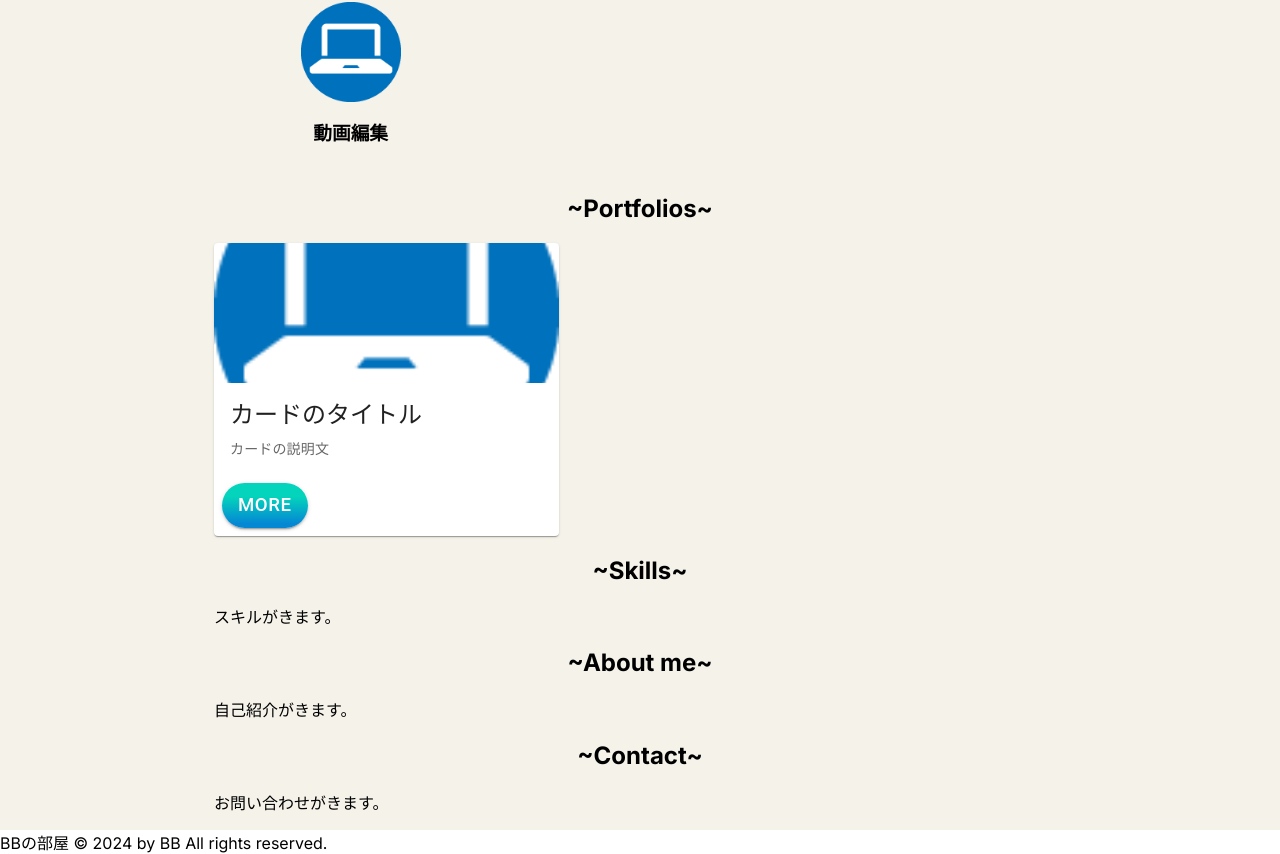
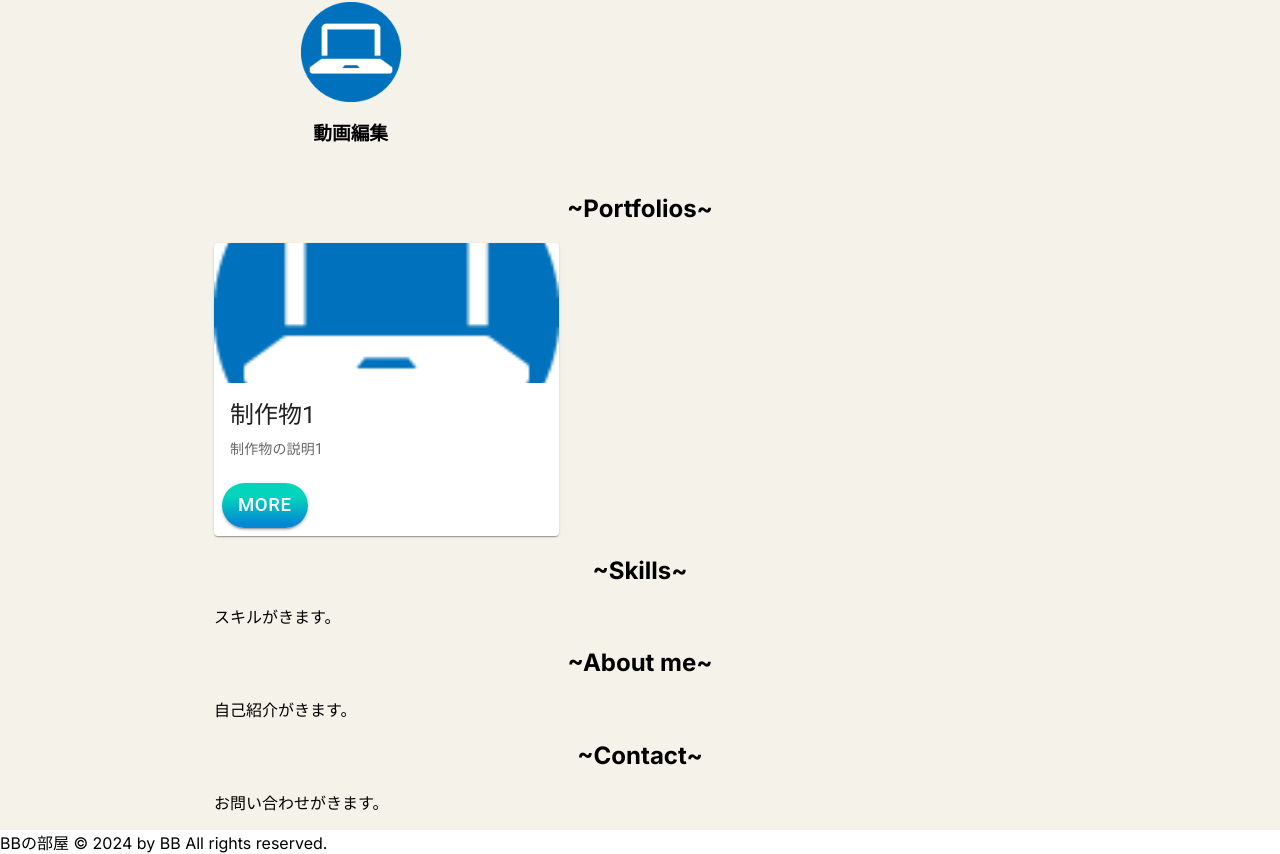
Before and after one commit to KHashimoto3/My_Portfolio, a Next.js app in the folder front/: page / in a window 1280 px wide. Shown: the part 631-1485 px from the top of the page. Built offline with nearby package versions, Linux system fonts and the light colour scheme.

Commit message:
ポートフォリオカードのコンポーネントにpropsを追加した。

```diff
--- a/front/src/app/_home-sections/HomePortfolios.tsx
+++ b/front/src/app/_home-sections/HomePortfolios.tsx
@@ -5,7 +5,11 @@ export default function HomePortfolios() {
   return (
     <Container maxWidth="md">
       <h2 style={{ textAlign: "center" }}>~Portfolios~</h2>
-      <PortfolioCard />
+      <PortfolioCard
+        title="制作物1"
+        description="制作物の説明1"
+        imgPath="/sample_pc.png"
+      />
     </Container>
   );
 }
--- a/front/src/app/_portfolio-components/portfolioCard.tsx
+++ b/front/src/app/_portfolio-components/portfolioCard.tsx
@@ -9,7 +9,15 @@ import {
 } from "@mui/material";
 import PortfolioDetailButton from "../_ui/button/portfolioDetailButton";
 
-export default function PortfolioCard() {
+type Props = {
+  title: string;
+  description: string;
+  imgPath: string;
+};
+
+export default function PortfolioCard(props: Props) {
+  const { title, description, imgPath } = props;
+
   const onClickFunc = () => {
     alert("ポートフォリオ詳細ボタンが押されました。");
   };
@@ -19,15 +27,15 @@ export default function PortfolioCard() {
       <CardMedia
         component="img"
         height="140"
-        image="/sample_pc.png"
+        image={imgPath}
         alt="portfolio image"
       />
       <CardContent>
         <Typography gutterBottom variant="h5" component="div">
-          カードのタイトル
+          {title}
         </Typography>
         <Typography variant="body2" color="text.secondary">
-          カードの説明文
+          {description}
         </Typography>
       </CardContent>
       <CardActions>
```
